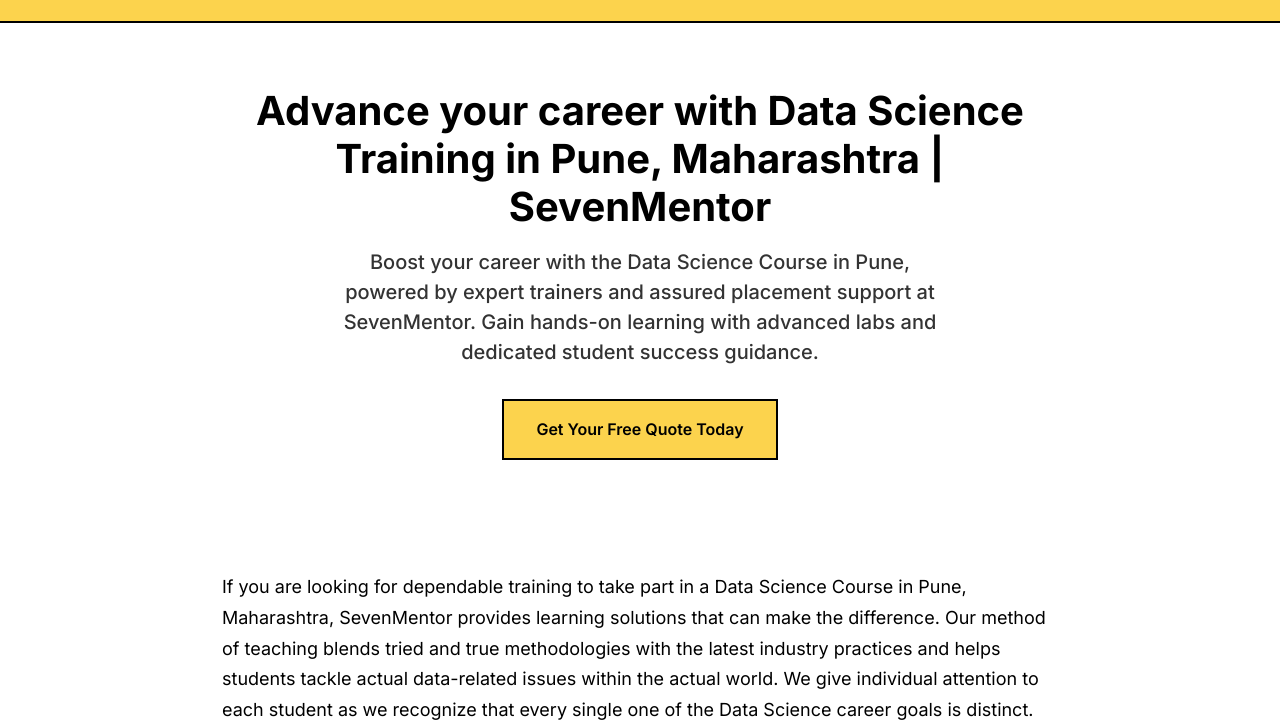
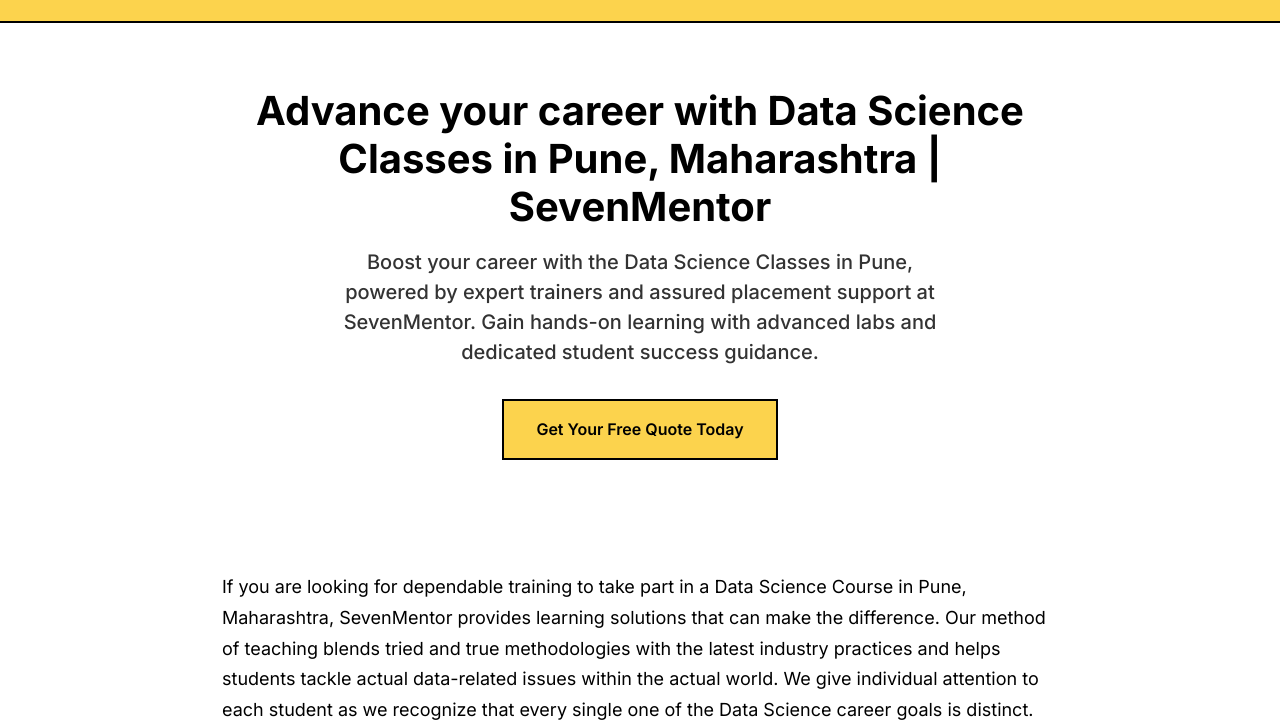
Before and after one commit to sjaiswal-star/Data-Science-Classes-in-Pune-SevenMentor, a plain HTML site: page index.html in a window 1280 px wide. Shown: the part 72-800 px from the top of the page. Drawn offline with Linux system fonts and the light colour scheme.

Commit message:
Update index.html

```diff
--- a/index.html
+++ b/index.html
@@ -3,8 +3,8 @@
 <head>
     <meta charset="UTF-8">
     <meta name="viewport" content="width=device-width, initial-scale=1.0">
-    <title>Advance your career with Data Science Training in Pune, Maharashtra | SevenMentor </title>
-    <meta name="description" content="Boost your career with the Data Science Course in Pune, powered by expert trainers and assured placement support at SevenMentor. Gain hands-on learning with advanced labs and dedicated student success guidance.">
+    <title>Advance your career with Data Science Classes in Pune, Maharashtra | SevenMentor </title>
+    <meta name="description" content="Boost your career with the Data Science Classes in Pune, powered by expert trainers and assured placement support at SevenMentor. Gain hands-on learning with advanced labs and dedicated student success guidance.">
     <meta name="keywords" content="Data Science classes in Pune, data science training institute services in Pune , SevenMentor Pune">
     <meta name="robots" content="index, follow">
     <meta name="author" content="SevenMentor">
@@ -12,15 +12,15 @@
     <!-- Open Graph -->
     <meta property="og:type" content="website">
     <meta property="og:url" content="https://www.sevenmentor.com/data-science-course-in-pune.php">
-    <meta property="og:title" content="Advance your career with Data Science Training in Pune, Maharashtra | SevenMentor ">
-    <meta property="og:description" content="Boost your career with the Data Science Course in Pune, powered by expert trainers and assured placement support at SevenMentor. Gain hands-on learning with advanced labs and dedicated student success guidance.">
+    <meta property="og:title" content="Advance your career with Data Science Classes in Pune, Maharashtra | SevenMentor ">
+    <meta property="og:description" content="Boost your career with the Data Science Classes in Pune, powered by expert trainers and assured placement support at SevenMentor. Gain hands-on learning with advanced labs and dedicated student success guidance.">
     <meta property="og:site_name" content="SevenMentor">
 
     <!-- Twitter -->
     <meta property="twitter:card" content="summary_large_image">
     <meta property="twitter:url" content="https://www.sevenmentor.com/data-science-course-in-pune.php">
-    <meta property="twitter:title" content="Advance your career with Data Science Training in Pune, Maharashtra | SevenMentor ">
-    <meta property="twitter:description" content="Boost your career with the Data Science Course in Pune, powered by expert trainers and assured placement support at SevenMentor. Gain hands-on learning with advanced labs and dedicated student success guidance.">
+    <meta property="twitter:title" content="Advance your career with Data Science Classes in Pune, Maharashtra | SevenMentor ">
+    <meta property="twitter:description" content="Boost your career with the Data Science Classes in Pune, powered by expert trainers and assured placement support at SevenMentor. Gain hands-on learning with advanced labs and dedicated student success guidance.">
 
     <!-- Canonical URL -->
     <link rel="canonical" href="https://www.sevenmentor.com/data-science-course-in-pune.php">
@@ -739,9 +739,9 @@ A keen interest in programming and a problem-solving mindset are essential for s
     <!-- Hero Section -->
     <section class="hero">
         <div class="container">
-            <h1>Advance your career with Data Science Training in Pune, Maharashtra | SevenMentor </h1>
+            <h1>Advance your career with Data Science Classes in Pune, Maharashtra | SevenMentor </h1>
             <p class="subtitle">
-Boost your career with the Data Science Course in Pune, powered by expert trainers and assured placement support at SevenMentor. Gain hands-on learning with advanced labs and dedicated student success guidance.</p>
+Boost your career with the Data Science Classes in Pune, powered by expert trainers and assured placement support at SevenMentor. Gain hands-on learning with advanced labs and dedicated student success guidance.</p>
             <a href="https://www.sevenmentor.com/" class="cta-button">Get Your Free Quote Today</a>
         </div>
     </section>
```
